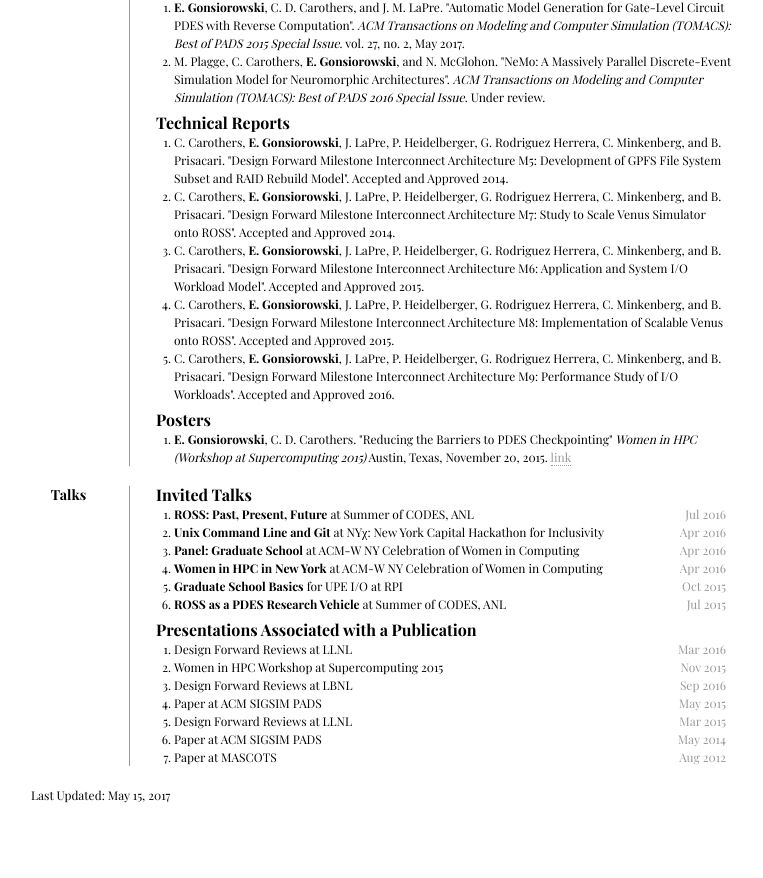
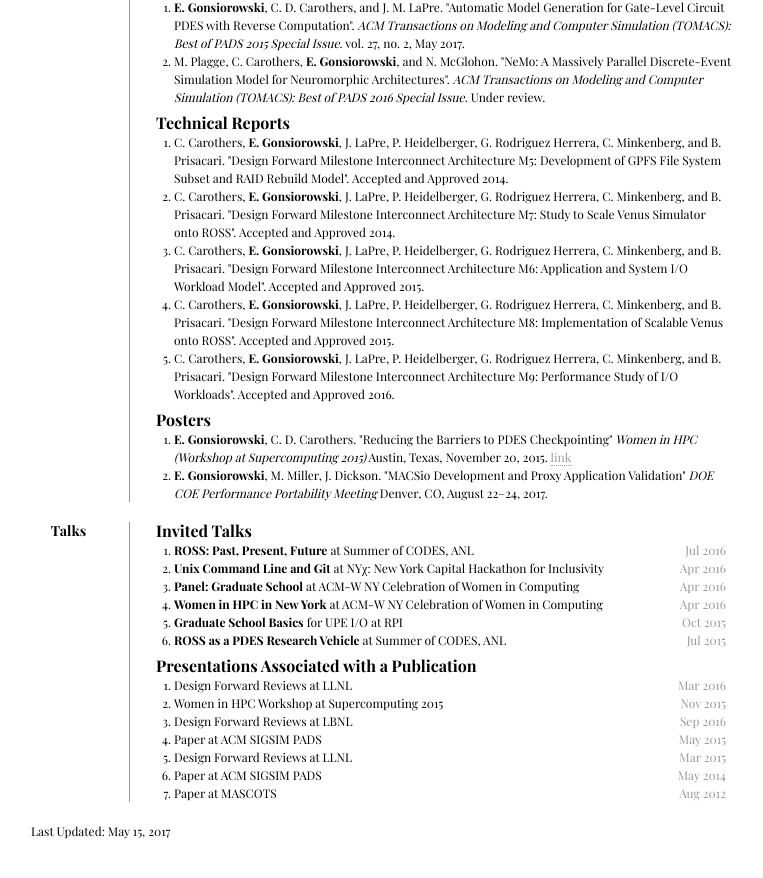
Before and after one commit to gonsie/gonsie.github.io, a Jekyll site: the page index.html, which Jekyll copies as it is, in a window 1280 px wide and 900 px high, scrolled down 2145 px. Shown: the top 878 px of the window, without its empty margins (259-1022 px from the left). Built offline with Jekyll 4.4.1, drawn with Linux system fonts in a browser that asks for light colours; some web fonts are replaced.

Commit message:
noprint and extra posters

```diff
--- a/index.html
+++ b/index.html
@@ -252,7 +252,7 @@
                     <span>Nov 2016 &ndash; Present</span>
                 </h2>
 
-                <h2 class="smartmargin"><strong>Web Designer</strong>ACM-W
+                <h2 class="smartmargin noprint"><strong>Web Designer</strong>ACM-W
                     <span>March &ndash; Dec 2015</span>
                 </h2>
                 <ul class="noprint">
@@ -401,13 +401,18 @@
                     </li>
                 </ol>
 
-                <h2 class="smartmargin"><strong>Posters</strong></h2>
-                <ol>
+                <h2 class="smartmargin noprint"><strong>Posters</strong></h2>
+                <ol class="noprint">
                     <li><strong>E. Gonsiorowski</strong>, C. D. Carothers.
                         "Reducing the Barriers to PDES Checkpointing"
                         <em>Women in HPC (Workshop at Supercomputing 2015)</em>
                         Austin, Texas, November 20, 2015.
                         <a href="papers/sc2015.pdf" class='noprint'>link</a>
+                    </li>
+                    <li><strong>E. Gonsiorowski</strong>, M. Miller, J. Dickson.
+                        "MACSio Development and Proxy Application Validation"
+                        <em>DOE COE Performance Portability Meeting</em>
+                        Denver, CO, August 22&ndash;24, 2017.
                     </li>
                 </ol>
             </dd>
```
